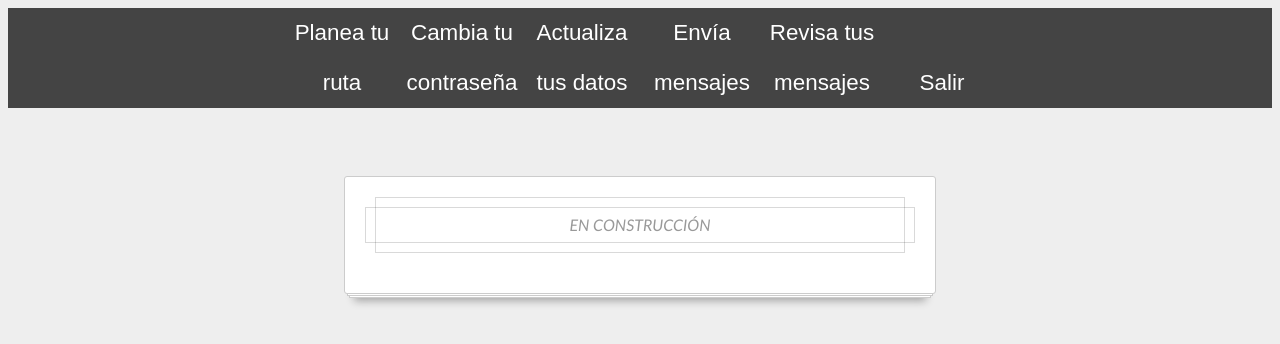
After one commit to MISO4204-201520/capitalcycles, a PHP site: page /sf-cc-gestion-usuario/mensajes.php in a window 1280 px wide. The commit adds this page. Shown: the top 344 px of the page. Run offline with PHP 8.4, Linux system fonts and the light colour scheme.

Commit message:
Menu e inicio de integración del frontend web

```diff
--- a/sf-cc-frontendphp/calcularRuta.php
+++ b/sf-cc-frontendphp/calcularRuta.php
@@ -48,6 +48,7 @@
 		</script>
 	</head>
 	<body onload="initialize()">
+		<?php include ('menu.php'); ?>
 		<div>
 			<p>
 				<label for="start">Direcci&oacute;n inicial: </label>
--- /dev/null
+++ b/sf-cc-frontendphp/css/menu.css
@@ -0,0 +1,60 @@
+.nav ul {
+  list-style: none;
+  background-color: #444;
+  text-align: center;
+  padding: 0;
+  margin: 0;
+}
+.nav li {
+  font-family: 'Oswald', sans-serif;
+  font-size: 1em;
+  height: 20px;
+  border-bottom: 1px solid #888;
+}
+
+.nav a {
+  text-decoration: none;
+  color: #fff;
+  display: block;
+  transition: .3s background-color;
+}
+
+.nav a:hover {
+  background-color: #005f5f;
+}
+
+.nav a.active {
+  background-color: #fff;
+  color: #444;
+  cursor: default;
+}
+
+@media screen and (min-width: 600px) {
+  .nav li {
+    width: 120px;
+    border-bottom: none;
+    height: 50px;
+    line-height: 50px;
+    font-size: 1.4em;
+  }
+
+  /* Option 1 - Display Inline */
+  .nav li {
+    display: inline-block;
+    margin-right: -4px;
+  }
+
+  /* Options 2 - Float
+  .nav li {
+    float: left;
+  }
+  .nav ul {
+    overflow: auto;
+    width: 600px;
+    margin: 0 auto;
+  }
+  .nav {
+    background-color: #444;
+  }
+  */
+}
--- a/sf-cc-frontendphp/css/style.css
+++ b/sf-cc-frontendphp/css/style.css
@@ -6,7 +6,7 @@ body {
 
 #signup {
 	width: 550px;
-	height: 550px;
+	height: auto;
 	margin: 50px auto 50px auto;
 	padding: 20px;
 	position: relative;
--- /dev/null
+++ b/sf-cc-frontendphp/mensajes.php
@@ -0,0 +1,19 @@
+<!doctype html>
+<html>
+  <head>
+    <title>CapitalCycles</title>
+    <meta charset="utf-8" />
+	<link rel="stylesheet" href="css/style.css">
+  </head>
+
+  <body>
+	<?php include('menu.php'); ?>
+	<br/>
+
+  	<form id="signup" method="POST" action="loginservice.php">
+		<h1>EN CONSTRUCCI&Oacute;N</h1>
+	</form>
+
+  </body>
+
+</html>
--- /dev/null
+++ b/sf-cc-frontendphp/menu.php
@@ -0,0 +1,15 @@
+<link rel="stylesheet" href="css/menu.css">
+
+<header>
+    <div class="nav">
+      <ul>
+        <!--<li class="home"><a href="#">Inicio</a></li>-->
+		<li class="home"><a href="calcularRuta.php">Planea tu ruta</a></li>
+        <li class="tutorials"><a href="actualizarCredencial.php">Cambia tu contrase&ntilde;a</a></li>
+        <li class="about"><a href="actualizarDatos.php">Actualiza tus datos</a></li>
+        <li class="news"><a href="mensajes.php">Env&iacute;a mensajes</a></li>
+        <li class="contact"><a href="mensajes.php">Revisa tus mensajes</a></li>
+		<li class="home"><a href="login.php">Salir</a></li>
+      </ul>
+    </div>
+</header>
```
Also changed, not shown: sf-cc-frontendphp/actualizarCredencial.php (+13 -1 lines), sf-cc-frontendphp/actualizarDatos.php (+15 -4 lines), sf-cc-frontendphp/cambiarcredencialservice.php (+3 -6 lines), sf-cc-frontendphp/index.php (+8 -0 lines), sf-cc-frontendphp/login.php (+9 -1 lines), sf-cc-frontendphp/loginservice.php (+7 -11 lines), sf-cc-frontendphp/register.php (+6 -11 lines).
